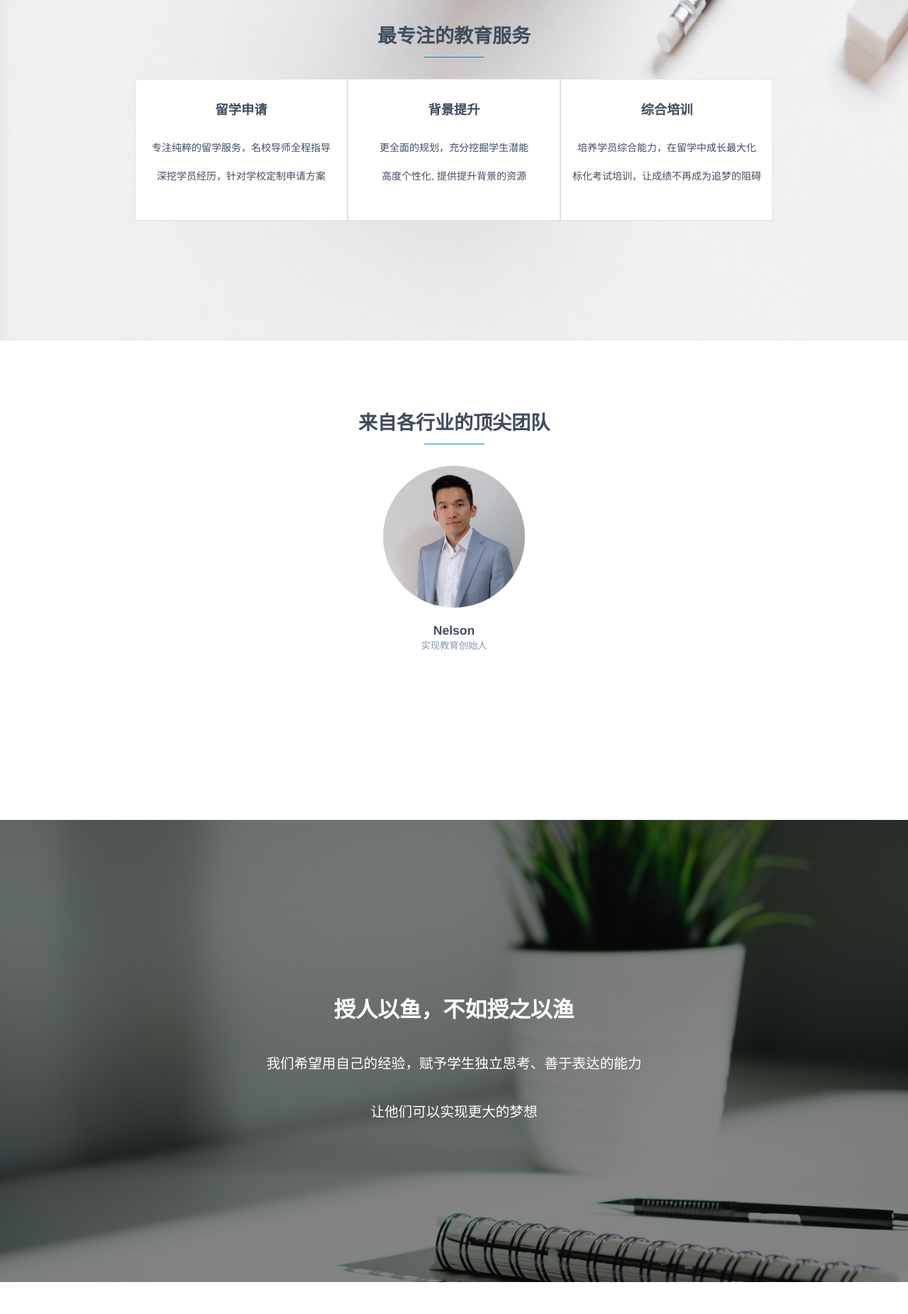
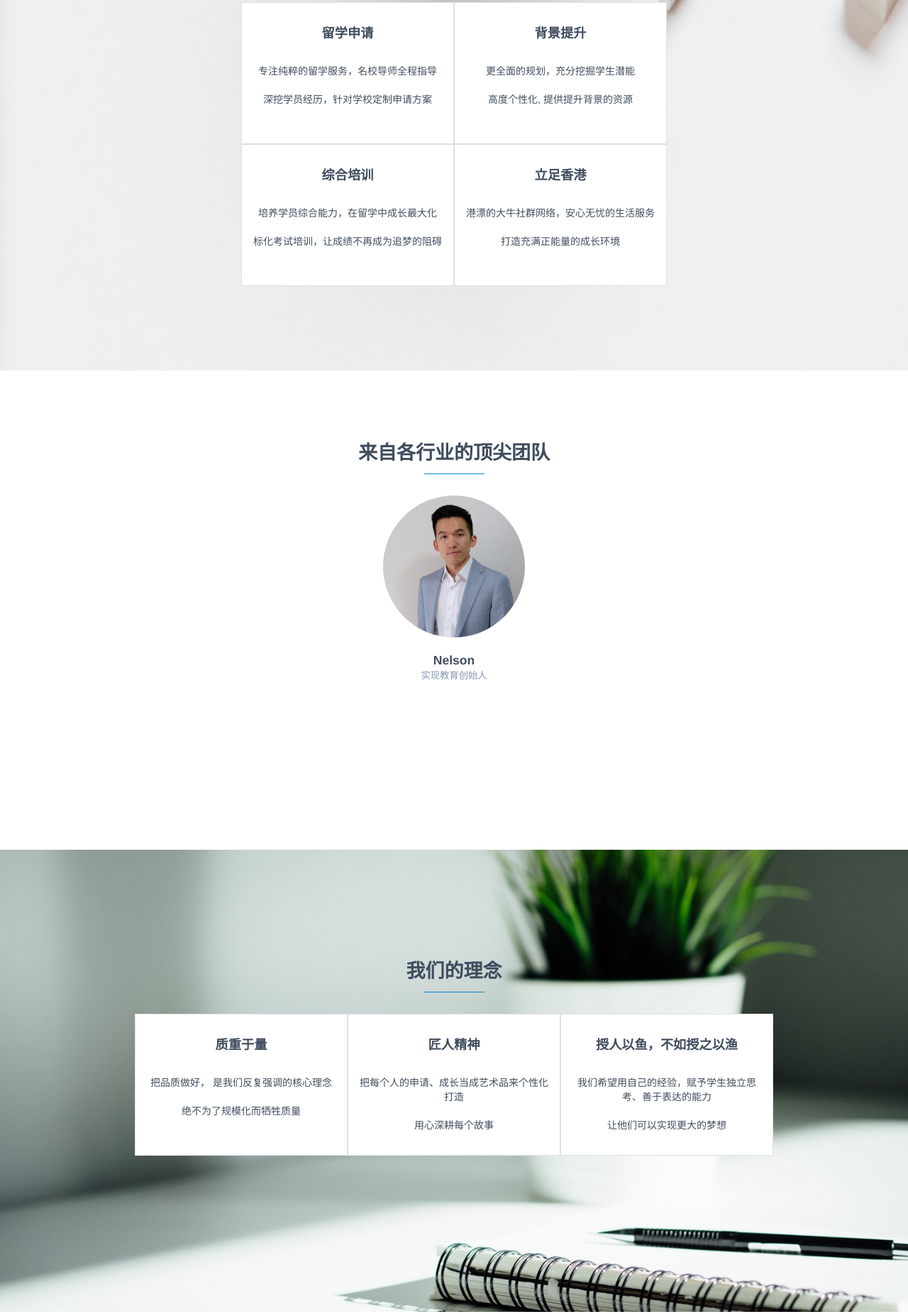
Before and after one commit to anxinzhou/education-website, a plain HTML site: page HTML/index.html in a window 1280 px wide. Shown: the part 1677-3528 px from the top of the page at 71% size. Drawn offline with Linux system fonts and the light colour scheme.

Commit message:
favicon and homepage

```diff
--- a/HTML/about.html
+++ b/HTML/about.html
@@ -7,22 +7,22 @@
      <title>实现教育</title>
 
     <!--Favicons-->
-    <link rel="apple-touch-icon" sizes="57x57" href="favicon/apple-icon-57x57.png">
-    <link rel="apple-touch-icon" sizes="60x60" href="favicon/apple-icon-60x60.png">
-    <link rel="apple-touch-icon" sizes="72x72" href="favicon/apple-icon-72x72.png">
-    <link rel="apple-touch-icon" sizes="76x76" href="favicon/apple-icon-76x76.png">
-    <link rel="apple-touch-icon" sizes="114x114" href="favicon/apple-icon-114x114.png">
-    <link rel="apple-touch-icon" sizes="120x120" href="favicon/apple-icon-120x120.png">
-    <link rel="apple-touch-icon" sizes="144x144" href="favicon/apple-icon-144x144.png">
-    <link rel="apple-touch-icon" sizes="152x152" href="favicon/apple-icon-152x152.png">
-    <link rel="apple-touch-icon" sizes="180x180" href="favicon/apple-icon-180x180.png">
-    <link rel="icon" type="image/png" sizes="192x192"  href="favicon/android-icon-192x192.png">
-    <link rel="icon" type="image/png" sizes="32x32" href="favicon/favicon-32x32.png">
-    <link rel="icon" type="image/png" sizes="96x96" href="favicon/favicon-96x96.png">
-    <link rel="icon" type="image/png" sizes="16x16" href="favicon/favicon-16x16.png">
+    <link rel="apple-touch-icon" sizes="57x57" href="favicon/accom.png">
+    <link rel="apple-touch-icon" sizes="60x60" href="favicon/accom.png">
+    <link rel="apple-touch-icon" sizes="72x72" href="favicon/accom.png">
+    <link rel="apple-touch-icon" sizes="76x76" href="favicon/accom.png">
+    <link rel="apple-touch-icon" sizes="114x114" href="favicon/accom.png">
+    <link rel="apple-touch-icon" sizes="120x120" href="favicon/accom.png">
+    <link rel="apple-touch-icon" sizes="144x144" href="favicon/accom.png">
+    <link rel="apple-touch-icon" sizes="152x152" href="favicon/accom.png">
+    <link rel="apple-touch-icon" sizes="180x180" href="favicon/accom.png">
+    <link rel="icon" type="image/png" sizes="192x192"  href="favicon/accom.png">
+    <link rel="icon" type="image/png" sizes="32x32" href="favicon/accom.png">
+    <link rel="icon" type="image/png" sizes="96x96" href="favicon/accom.png">
+    <link rel="icon" type="image/png" sizes="16x16" href="favicon/accom.png">
     <link rel="manifest" href="favicon/manifest.json">
     <meta name="msapplication-TileColor" content="#ffffff">
-    <meta name="msapplication-TileImage" content="favicon/ms-icon-144x144.png">
+    <meta name="msapplication-TileImage" content="favicon/accom.png">
     <meta name="theme-color" content="#ffffff">
 
     <!--Bootstrap and Other Vendors-->
--- a/HTML/css/default/style.css
+++ b/HTML/css/default/style.css
@@ -3497,12 +3497,27 @@ footer .footer_bottom .copyright a {
       color: #ffffff;
   }
 
-
-    @media( max-width : 800px ) {
+.service-img {
+        height: 750px;
+      }
+
+    @media( max-width : 674px ) {
       .service-img {
+        height: 1000px;
+      }
+
+    }
+
+      @media( max-width : 1004px ) {
+      .belief-img {
         height: 800px;
       }
     }
+
+       @media( max-width : 585px ){
+.belief-img {
+  height: 900px;
+}
 
 .brand-intro .description {
   margin-top: 60px;
@@ -3513,7 +3528,7 @@ footer .footer_bottom .copyright a {
 
   @media( max-width : 585px ){
 .service-img {
-  height: 900px;
+  height: 1100px;
 }
       .board {
   width: 100%;
--- a/HTML/index.html
+++ b/HTML/index.html
@@ -7,22 +7,22 @@
     <title>实现教育</title>
 
     <!--Favicons-->
-    <link rel="apple-touch-icon" sizes="57x57" href="favicon/apple-icon-57x57.png">
-    <link rel="apple-touch-icon" sizes="60x60" href="favicon/apple-icon-60x60.png">
-    <link rel="apple-touch-icon" sizes="72x72" href="favicon/apple-icon-72x72.png">
-    <link rel="apple-touch-icon" sizes="76x76" href="favicon/apple-icon-76x76.png">
-    <link rel="apple-touch-icon" sizes="114x114" href="favicon/apple-icon-114x114.png">
-    <link rel="apple-touch-icon" sizes="120x120" href="favicon/apple-icon-120x120.png">
-    <link rel="apple-touch-icon" sizes="144x144" href="favicon/apple-icon-144x144.png">
-    <link rel="apple-touch-icon" sizes="152x152" href="favicon/apple-icon-152x152.png">
-    <link rel="apple-touch-icon" sizes="180x180" href="favicon/apple-icon-180x180.png">
-    <link rel="icon" type="image/png" sizes="192x192"  href="favicon/android-icon-192x192.png">
-    <link rel="icon" type="image/png" sizes="32x32" href="favicon/favicon-32x32.png">
-    <link rel="icon" type="image/png" sizes="96x96" href="favicon/favicon-96x96.png">
-    <link rel="icon" type="image/png" sizes="16x16" href="favicon/favicon-16x16.png">
+    <link rel="apple-touch-icon" sizes="57x57" href="favicon/accom.png">
+    <link rel="apple-touch-icon" sizes="60x60" href="favicon/accom.png">
+    <link rel="apple-touch-icon" sizes="72x72" href="favicon/accom.png">
+    <link rel="apple-touch-icon" sizes="76x76" href="favicon/accom.png">
+    <link rel="apple-touch-icon" sizes="114x114" href="favicon/accom.png">
+    <link rel="apple-touch-icon" sizes="120x120" href="favicon/accom.png">
+    <link rel="apple-touch-icon" sizes="144x144" href="favicon/accom.png">
+    <link rel="apple-touch-icon" sizes="152x152" href="favicon/accom.png">
+    <link rel="apple-touch-icon" sizes="180x180" href="favicon/accom.png">
+    <link rel="icon" type="image/png" sizes="192x192"  href="favicon/accom.png">
+    <link rel="icon" type="image/png" sizes="32x32" href="favicon/accom.png">
+    <link rel="icon" type="image/png" sizes="96x96" href="favicon/accom.png">
+    <link rel="icon" type="image/png" sizes="16x16" href="favicon/accom.png">
     <link rel="manifest" href="favicon/manifest.json">
     <meta name="msapplication-TileColor" content="#ffffff">
-    <meta name="msapplication-TileImage" content="favicon/ms-icon-144x144.png">
+    <meta name="msapplication-TileImage" content="favicon/accom.png">
     <meta name="theme-color" content="#ffffff">
 
     <!--Bootstrap and Other Vendors-->
@@ -248,7 +248,7 @@
             <h2>最专注的教育服务</h2>
             </div>
             <div class="row box center-block" style="justify-content: center;align-items: center; width: 100%;">
-                <div class="col-sm-3 text-center" style="border: 1px solid #dcdfe6; min-height: 200px; background: #ffffff;max-width: 300px; width: 100%;">
+                <div class="col-sm-6 col-md-6 col-lg-6 text-center" style="border: 1px solid #dcdfe6; min-height: 200px; background: #ffffff;max-width: 300px; width: 100%;">
                         <div  class="" style="margin-top: 30px; margin-bottom:30px;color: #404d5f;font-weight: 600;font-size: 1.3em;">
                             留学申请
                         </div>
@@ -259,7 +259,7 @@
 </div>
 </div>
 
-<div class="col-sm-3 text-center" style="border: 1px solid #dcdfe6; min-height: 200px; background: #ffffff; max-width: 300px; width: 100%;">
+<div class="text-center col-sm-6 col-md-6 col-lg-6" style="border: 1px solid #dcdfe6; min-height: 200px; background: #ffffff; max-width: 300px; width: 100%;">
                         <div  class="" style="margin-top: 30px; margin-bottom:30px;color: #404d5f;font-weight: 600;font-size: 1.3em;">
                             背景提升
                         </div>
@@ -269,8 +269,8 @@
             高度个性化, 提供提升背景的资源
 </div>
 </div>
-
-<div class="col-sm-3 text-center" style="border: 1px solid #dcdfe6; min-height: 200px; background: #ffffff;max-width: 300px; width: 100%;">
+<div class="row box center-block" style="justify-content: center;align-items: center; width: 100%;">
+<div class="text-center col-sm-6 col-md-6 col-lg-6" style="border: 1px solid #dcdfe6; min-height: 200px; background: #ffffff;max-width: 300px; width: 100%;">
                         <div  class="" style="margin-top: 30px; margin-bottom:30px;color: #404d5f;font-weight: 600;font-size: 1.3em;">
                             综合培训
                         </div>
@@ -281,167 +281,23 @@
 </div>
 </div>
 
+<div class="text-center col-sm-6 col-md-6 col-lg-6" style="border: 1px solid #dcdfe6; min-height: 200px; background: #ffffff;max-width: 300px; width: 100%;">
+                        <div  class="" style="margin-top: 30px; margin-bottom:30px;color: #404d5f;font-weight: 600;font-size: 1.3em;">
+                            立足香港
+                        </div>
+                        <div style="font-size: 1em; color:#404d5f;font-weight: 400; ">
+            港漂的大牛社群网络，安心无忧的生活服务
+            <br> <br>
+            打造充满正能量的成长环境
+</div>
+</div>
+</div>
+
 
 </div>
         </div>
 </div>
 </section>
-
-
-
-<!--
-<section class="row service_block_row" style="background-color: #ffffff; margin-bottom: 100px;">
-    <div class="container">
-        <div class="row m0 titleRow">
-            <h2>最专注的教育服务</h2>
-        </div>
-
-        <div class="row titleRow">
-            <ul class="nav nav-tabs " id="myTab" role="tablist" style=" justify-content: center;">
-                <li class="nav-item active in">
-                    <a class="nav-link" id="home-tab" data-toggle="tab" href="#home" role="tab" aria-controls="home" aria-selected="true" aria-expanded="true">留学申请</a>
-                </li>
-                <li class="nav-item">
-                    <a class="nav-link" id="profile-tab" data-toggle="tab" href="#profile" role="tab" aria-controls="profile" aria-selected="false">背景提升</a>
-                </li>
-                <li class="nav-item">
-                    <a class="nav-link" id="contact-tab" data-toggle="tab" href="#contact" role="tab" aria-controls="contact" aria-selected="false">综合培训</a>
-                </li>
-            </ul>
-            <div class="tab-content" id="myTabContent" style="margin-top: 100px;" >
-              <div class="tab-pane fade active in" id="home" role="tabpanel" aria-labelledby="home-tab">
-                <div class="row m0 inner box" style="margin-top: 60px; justify-content: center;">
-                        <div class="col-sm-4">
-                        <div>
-                                                  <img src="images/pages/home/3.png" style="max-width: 100px; margin: auto; margin-bottom: 20px;" class="img-responsive" alt="">
-
-</div >
-<div style="margin-top: 50px;">
-<p>
-坚持纯粹的申请服务
-</p>
-<p>
-名校导师全程指导
-</p>
-</div>
-
-                        </div>
-                      <div class="col-sm-4">
-                      <div>
-                                                  <img src="images/pages/home/2.png" style="max-width: 100px; margin: auto; margin-bottom: 20px;" class="img-responsive" alt="">
-                                                  </div>
-                                                  <div style="margin-top: 50px;">
-
-                                                  <p>
-                                                  深入挖掘学员经历
-</p>
-                       <p>
-    针对每一所学校独立打造学员的申请方案
-</p>
-</div>
-                      </div>
-                      <div class="col-sm-4">
-                      <div>
-                                                                        <img src="images/pages/home/1.png" style="max-width: 100px; margin: auto; margin-bottom: 20px;" class="img-responsive" alt="">
-
-
-</div>
-<div style="margin-top: 50px;">
-
-                       <p>
-                       我们致力于
-</p>
-<p>
-            最完整、最适合、最满意的申请服务
-</p>
-</div>
-                      </div>
-                </div>
-
-              </div>
-              <div class="tab-pane fade" id="profile" role="tabpanel" aria-labelledby="profile-tab">
-                    <div class="row m0 inner box" style="margin-top: 60px; justify-content: center;">
-                        <div class="col-sm-6">
-                        <div>
-                                                  <img src="images/pages/home/3.png" style="max-width: 100px; margin: auto; margin-bottom: 20px;" class="img-responsive" alt="">
-
-</div>
-<div style="margin-top: 50px;">
-<p>
-更全面的规划
-</p>
-<p>
-充分挖掘学生潜能
-</p>
-</div>
-                        </div>
-                      <div class="col-sm-6">
-                      <div>
-                                                  <img src="images/pages/home/2.png" style="max-width: 100px; margin: auto; margin-bottom: 20px;" class="img-responsive" alt="">
-                                                  </div>
-                                                  <div style="margin-top: 50px;">
-                                                  <p>
-                                                  高度个性化
-</p>
-                       <p>
-    针对申请提供可以提升背景的资源
-</p>
-</div>
-                      </div>
-
-                      </div>
-                </div>
-              <div class="tab-pane fade" id="contact" role="tabpanel" aria-labelledby="contact-tab">
-                <div class="row m0 inner box" style="margin-top: 60px; justify-content: center;">
-                        <div class="col-sm-4">
-                        <div>
-                                                  <img src="images/pages/home/3.png" style="max-width: 100px; margin: auto; margin-bottom: 20px;" class="img-responsive" alt="">
-
-</div>
-<div style="margin-top: 50px;">
-<p>
-    以人为本
-</p>
-<p>
-    我们同样专注培养学员综合视力
-</p>
-</div>
-                        </div>
-                      <div class="col-sm-4">
-                      <div>
-                                                  <img src="images/pages/home/2.png" style="max-width: 100px; margin: auto; margin-bottom: 20px;" class="img-responsive" alt="">
-                                                  </div>
-                                                  <div style="margin-top: 50px;">
-                                                  <p>
-                                                  总结名校学长学姐留学经验
-</p>
-                       <p>
-    让每一个学员在留学中实现成长最大化
-</p>
-</div>
-                      </div>
-                      <div class="col-sm-4">
-                      <div>
-                                                                        <img src="images/pages/home/1.png" style="max-width: 100px; margin: auto; margin-bottom: 20px;" class="img-responsive" alt="">
-
-
-</div>
-<div style="margin-top: 50px;">
-                       <p>
-                       标化考试培训
-</p>
-<p>
-            让成绩不再成为你追梦的阻碍
-</p>
-</div>
-                      </div>
-                </div>
-            </div>
-        </div>
-    </div>
-    </div>
-</section>
--->
 
 <section class="row team_section_type2 bgf" style="margin-bottom: 200px;">
     <div class="container">
@@ -470,6 +326,54 @@
     </div>
 </section>
 
+<section class="row belief" style="background: #ffffff;">
+<div class="" style="position:relative;width: 100%;">
+        <img src="images/pages/home/bg8.png" class="img-responsive belief-img"  style="width: 100%; min-height:600px; " alt="">
+        <!--<div style="position: absolute;top:0;left: 0; opacity: 0.5; background-color: #0f0f0f; width: 100%; height: 100%; z-index: 1;">
+        </div>-->
+        <div class="" style="top:0;left: 0; z-index:1;position: absolute; height:100%;width: 100%;">
+            <div class="row m0 titleRow" style="margin-top: 150px;">
+            <h2>我们的理念</h2>
+            </div>
+            <div class="row box center-block" style="justify-content: center;align-items: center; width: 100%;">
+                <div class="col-sm-4 text-center" style="border: 1px solid #dcdfe6; min-height: 200px; background: #ffffff;max-width: 300px; width: 100%;">
+                        <div  class="" style="margin-top: 30px; margin-bottom:30px;color: #404d5f;font-weight: 600;font-size: 1.3em;">
+                            质重于量
+                        </div>
+                        <div style="font-size: 1em; color:#404d5f;font-weight: 400; ">
+          把品质做好， 是我们反复强调的核心理念<br>
+            <br>
+            绝不为了规模化而牺牲质量
+</div>
+</div>
+
+<div class="col-sm-4 text-center" style="border: 1px solid #dcdfe6; min-height: 200px; background: #ffffff; max-width: 300px; width: 100%;">
+                        <div  class="" style="margin-top: 30px; margin-bottom:30px;color: #404d5f;font-weight: 600;font-size: 1.3em;">
+                            匠人精神
+                        </div>
+                        <div style="font-size: 1em; color:#404d5f;font-weight: 400; ">
+             把每个人的申请、成长当成艺术品来个性化打造<br>
+            <br>
+            用心深耕每个故事
+</div>
+</div>
+<div class="col-sm-4 text-center" style="border: 1px solid #dcdfe6; min-height: 200px; background: #ffffff;max-width: 300px; width: 100%;">
+                        <div  class="" style="margin-top: 30px; margin-bottom:30px;color: #404d5f;font-weight: 600;font-size: 1.3em;">
+                            授人以鱼，不如授之以渔
+                        </div>
+                        <div style="font-size: 1em; color:#404d5f;font-weight: 400; ">
+            我们希望用自己的经验，赋予学生独立思考、善于表达的能力
+            <br> <br>
+            让他们可以实现更大的梦想
+</div>
+</div>
+
+
+</div>
+        </div>
+</div>
+</section>
+<!--
 <section class="row">
     <div style="position: relative;">
         <img src="images/pages/home/bg8.png" class="img-responsive"  style="width: 100%; min-height:400px;" alt="">
@@ -490,8 +394,9 @@
 
         </div>
     </div>
+</section>
 
-</section>
+-->
 
 <section class="row recentpost_acc contentRowPad" style="background: #ffffff;">
     <div class="container">
```
Also changed, not shown: HTML/contact.html (+14 -14 lines), HTML/experience-sharing.html (+14 -14 lines), HTML/hk-abroad.html (+14 -14 lines), HTML/other-abroad.html (+15 -15 lines), HTML/persist-service.html (+15 -15 lines), HTML/promoting.html (+15 -15 lines), HTML/train.html (+15 -15 lines), HTML/favicon/accom.png (added).
